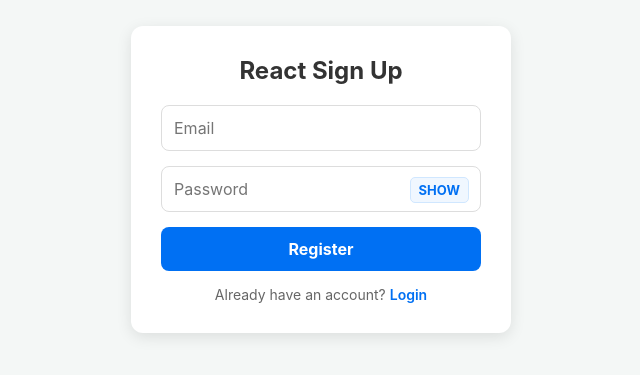
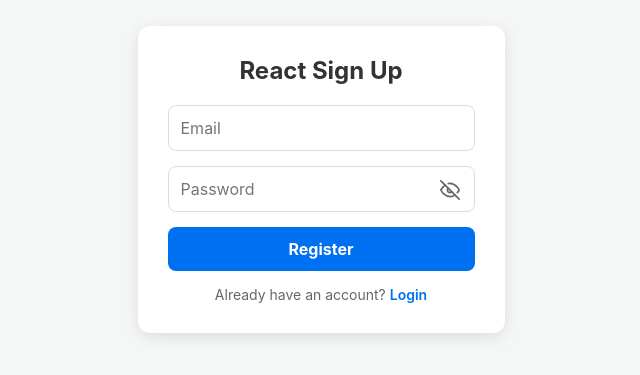
Before and after one commit to yogeshverma5k/login-signup-, a React (Vite) app: page / in a window 1280 px wide. Shown: the part 221-596 px from the top of the page, without its empty margins (319-959 px from the left). Built offline with nearby package versions, Linux system fonts and the light colour scheme.

Commit message:
Update App.jsx

```diff
--- a/src/App.jsx
+++ b/src/App.jsx
@@ -43,22 +43,21 @@
             value={password}
             onChange={e => setPassword(e.target.value)}
             required
-            style={{ width: '100%', paddingRight: '60px' }}
+            style={{ width: '100%', paddingRight: '45px' }}
           />
-          <span
-            onClick={() => setShowPassword(!showPassword)}
-            style={{
-              position: 'absolute', right: '12px', top: '11px', cursor: 'pointer', userSelect: 'none',
-              fontSize: '13px', fontWeight: 'bold', color: '#0070f3', background: '#f0f7ff',
-              padding: '4px 8px', borderRadius: '5px', border: '1px solid #d0e7ff'
-            }}
-          >
-            {showPassword ? 'HIDE' : 'SHOW'}
+
+          <span onClick={() => setShowPassword(!showPassword)} style={{ position: 'absolute', right: '15px', top: '14px', cursor: 'pointer', display: 'flex', alignItems: 'center', userSelect: 'none' }}>
+            {showPassword ? (
+              <svg xmlns="http://w3.org" width="20" height="20" viewBox="0 0 24 24" fill="none" stroke="#666" strokeWidth="2" strokeLinecap="round" strokeLinejoin="round"><path d="M1 12s4-8 11-8 11 8 11 8-4 8-11 8-11-8-11-8z"></path><circle cx="12" cy="12" r="3"></circle></svg>
+            ) : (
+              <svg xmlns="http://w3.org" width="20" height="20" viewBox="0 0 24 24" fill="none" stroke="#666" strokeWidth="2" strokeLinecap="round" strokeLinejoin="round"><path d="M17.94 17.94A10.07 10.07 0 0 1 12 20c-7 0-11-8-11-8a18.45 18.45 0 0 1 5.06-5.94M9.9 4.24A9.12 9.12 0 0 1 12 4c7 0 11 8 11 8a18.5 18.5 0 0 1-2.16 3.19m-6.72-1.07a3 3 0 1 1-4.24-4.24"></path><line x1="1" y1="1" x2="23" y2="23"></line></svg>
+            )}
           </span>
         </div>
 
         <button type="submit">{isLoginView ? 'Login' : 'Register'}</button>
       </form>
+
       <p>
         {isLoginView ? "Don't have an account?" : "Already have an account?"} {' '}
         <span className="toggle-link" onClick={() => { setIsLoginView(!isLoginView); setShowPassword(false); }}>
```
